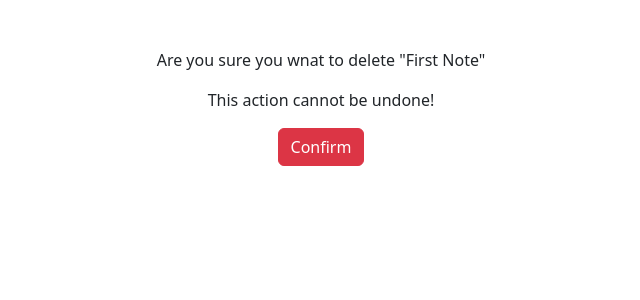
After one commit to SugamAcharya/python-full-stack, a Django app: page /smart/notes/1/delete in a window 1280 px wide. The commit adds this page. Shown: the top 300 px of the page, without its empty margins (319-959 px from the left). Run offline with Django 5.2, Linux system fonts and the light colour scheme; data comes from the database, SQL or seed files in the repository; both versions use the stored data as it was after the commit.

Commit message:
Update and Delete of Notes added

```diff
--- /dev/null
+++ b/notes/templates/notes/notes_delete.html
@@ -0,0 +1,12 @@
+{% extends 'base.html' %}
+
+{% block content %}
+
+<form method="POST"> {% csrf_token %}
+<p>Are you sure you wnat to delete "{{notes.title}}"</p>
+<p>This action cannot be undone!</p>
+
+<input type="submit" class="btn btn-danger" value="Confirm"/>
+
+</form>
+{% endblock %}
--- a/notes/templates/notes/notes_detail.html
+++ b/notes/templates/notes/notes_detail.html
@@ -5,4 +5,7 @@
     <h1 class="my-5">{{note.title}}</h1>
     <p>{{note.text}}</p>
 </div>
+<a href="{% url 'notes.list' %}" class="btn btn-secondary my-5">Back</a>
+<a href="{% url 'notes.update' pk=note.id %}" class="btn btn-secondary">Edit</a>
+<a href="{% url 'notes.delete' pk=note.id %}" class="btn btn-danger">Delete</a>
 {% endblock %}
--- a/notes/templates/notes/notes_form.html
+++ b/notes/templates/notes/notes_form.html
@@ -2,7 +2,7 @@
 
 {% block content%}
 
-<form action="{% url 'notes.new' %}" method="POST">
+<form method="POST">
     {% csrf_token %}
     {{form}}
 <button type="submit" class="btn btn-primary my-5">Submit</button>
@@ -12,5 +12,9 @@
 <div class = "alert alert-danger my-5">
     {{form.errors.title.as_text}}
 </div>
+
 {% endif %}
+
+<a href="{% url 'notes.list' %}" class="btn btn-secondary">Cancel</a>
+
 {% endblock %}
--- a/notes/urls.py
+++ b/notes/urls.py
@@ -6,5 +6,7 @@ urlpatterns = [
     path('notes', views.NoteListView.as_view(), name='notes.list'),
     path('notes/<int:pk>', views.NoteDetailView.as_view(), name='notes.detail'),
     path('popular-notes', views.PopularNotesListView.as_view()),
-    path('notes/new',views.NoteCreateView.as_view(), name="notes.new")
+    path('notes/new',views.NoteCreateView.as_view(), name='notes.new'),
+    path('notes/<int:pk>/edit', views.NoteUpdateView.as_view(), name='notes.update'),
+     path('notes/<int:pk>/delete', views.NoteDeleteView.as_view(), name='notes.delete')
 ]
--- a/notes/views.py
+++ b/notes/views.py
@@ -1,10 +1,21 @@
 from django.shortcuts import render
 from django.http import Http404
-from django.views.generic import CreateView, DetailView, ListView
+from django.views.generic import CreateView, DetailView, ListView, UpdateView
+from django.views.generic.edit import DeleteView
 from .forms import NotesForm
 
 # Create your views here.
 from .models import Notes
+
+class NoteDeleteView(DeleteView):
+    model = Notes
+    success_url = '/smart/notes'
+    template_name = 'notes/notes_delete.html'
+
+class NoteUpdateView(UpdateView):
+    model = Notes
+    success_url = '/smart/notes'
+    form_class = NotesForm
 
 class NoteCreateView(CreateView):
     model = Notes
```
Also changed, not shown: notes/forms.py (+7 -1 lines), README.md, db.sqlite3.
